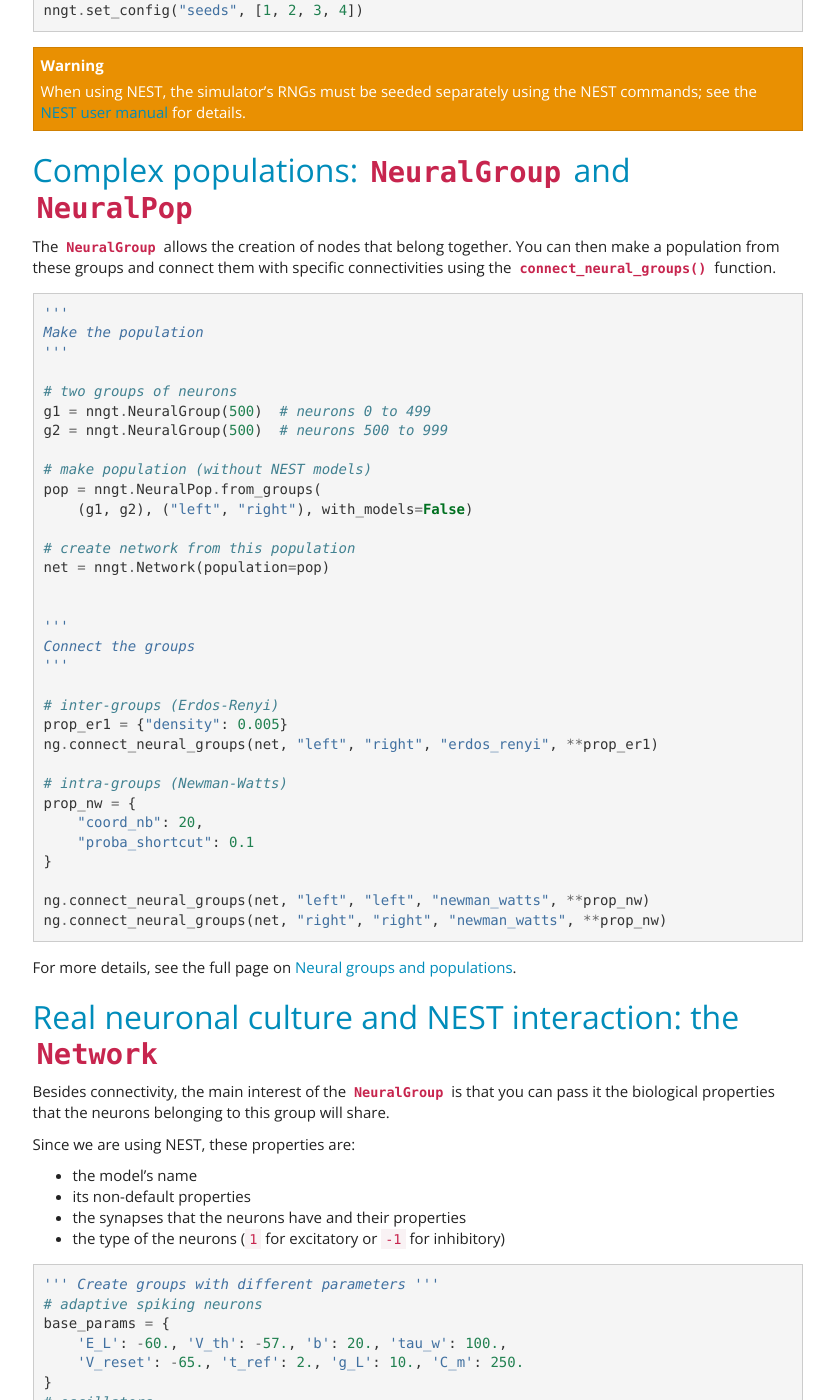
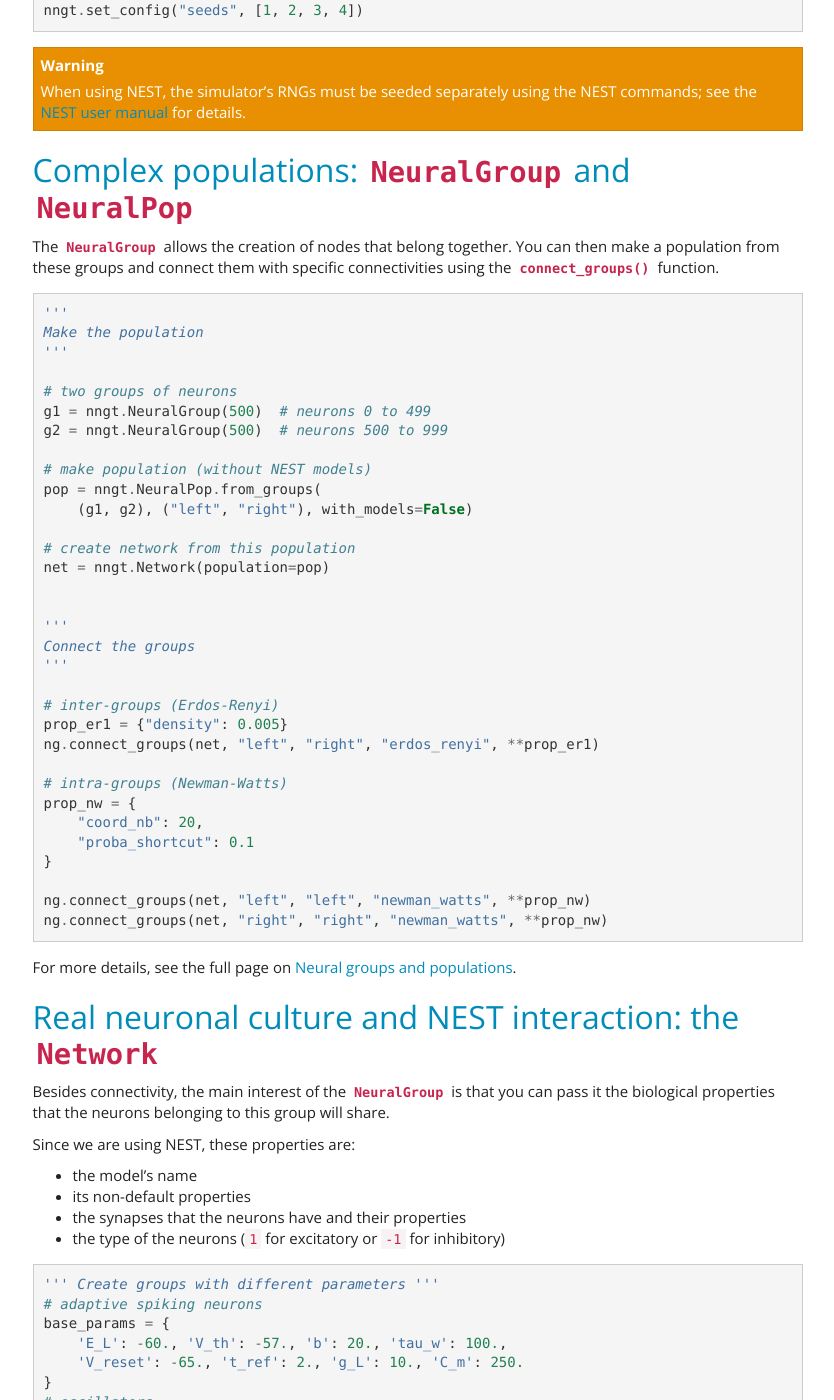
Before and after one commit to tfardet/NNGT, a Sphinx documentation site: the page built from doc/user/tutorial.rst, in a window 1280 px wide and 1400 px high, scrolled down 4590 px. Shown: the whole window, without its empty margins (330-1164 px from the left). Built offline with Sphinx 7.4.7, drawn with Linux system fonts in a browser that asks for light colours; pages that are not in the unit, such as notebooks, are missing from menus.

Commit message:
update doc connect_groups

```diff
--- a/doc/examples/multi_groups_network.py
+++ b/doc/examples/multi_groups_network.py
@@ -51,7 +51,7 @@ Connect the groups
 
 # inter-groups (Erdos-Renyi)
 prop_er1 = {"density": 0.005}
-ng.connect_neural_groups(net, "left", "right", "erdos_renyi", **prop_er1)
+ng.connect_groups(net, "left", "right", "erdos_renyi", **prop_er1)
 
 # intra-groups (Newman-Watts)
 prop_nw = {
@@ -59,8 +59,8 @@ prop_nw = {
     "proba_shortcut": 0.1
 }
 
-ng.connect_neural_groups(net, "left", "left", "newman_watts", **prop_nw)
-ng.connect_neural_groups(net, "right", "right", "newman_watts", **prop_nw)
+ng.connect_groups(net, "left", "left", "newman_watts", **prop_nw)
+ng.connect_groups(net, "right", "right", "newman_watts", **prop_nw)
 
 
 '''
--- a/doc/examples/random_balanced.py
+++ b/doc/examples/random_balanced.py
@@ -118,13 +118,13 @@ pop = nngt.NeuralPop.exc_and_inhib(
 
 net = nngt.Network(population=pop)
 
-ng.connect_neural_groups(net, "excitatory", ["excitatory", "inhibitory"],
-                         "gaussian_degree", avg=CE, std=0.2*CE, weights=J_ex,
-                         delays=delay)
+ng.connect_groups(net, "excitatory", ["excitatory", "inhibitory"],
+                  "gaussian_degree", avg=CE, std=0.2*CE, weights=J_ex,
+                  delays=delay)
 
-ng.connect_neural_groups(net, "inhibitory", ["excitatory", "inhibitory"],
-                         "gaussian_degree", avg=CI, std=0.2*CI, weights=J_in,
-                         delays=delay)
+ng.connect_groups(net, "inhibitory", ["excitatory", "inhibitory"],
+                  "gaussian_degree", avg=CI, std=0.2*CI, weights=J_in,
+                  delays=delay)
 
 
 '''
--- a/doc/user/neural-groups.rst
+++ b/doc/user/neural-groups.rst
@@ -148,7 +148,7 @@ properties, e.g. the previous ``pyr`` and ``fsi`` groups:
     `syn_spec` can contain any synaptic model and parameters associated to the
     NEST model; however, neither the synaptic weight nor the synaptic delay
     can be set there. For details on how to set synaptic weight and delays
-    between groups, see :func:`~nngt.generation.connect_neural_groups`.
+    between groups, see :func:`~nngt.generation.connect_groups`.
 
 To see how to use a population to create a :class:`~nngt.Network` and send it
 to NEST_, see :ref:`nest_net`.
--- a/doc/user/tutorial.rst
+++ b/doc/user/tutorial.rst
@@ -204,7 +204,7 @@ Complex populations: :class:`~nngt.NeuralGroup` and :class:`~nngt.NeuralPop`
 The :class:`~nngt.NeuralGroup` allows the creation of nodes that belong
 together. You can then make a population from these groups and connect them
 with specific connectivities using the
-:func:`~nngt.generation.connect_neural_groups` function.
+:func:`~nngt.generation.connect_groups` function.
 
 .. literalinclude:: ../examples/multi_groups_network.py
    :lines: 32-63
```
